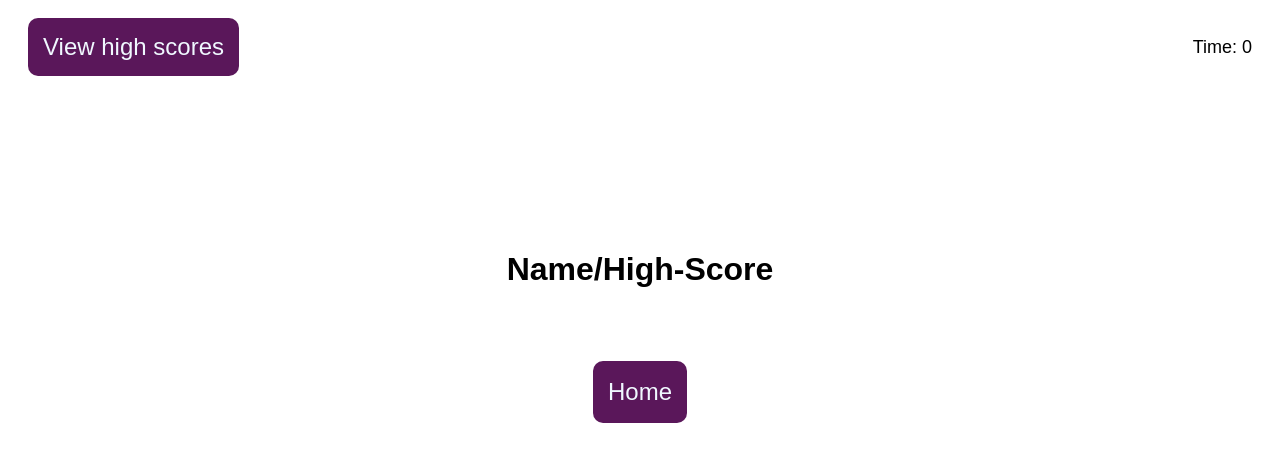
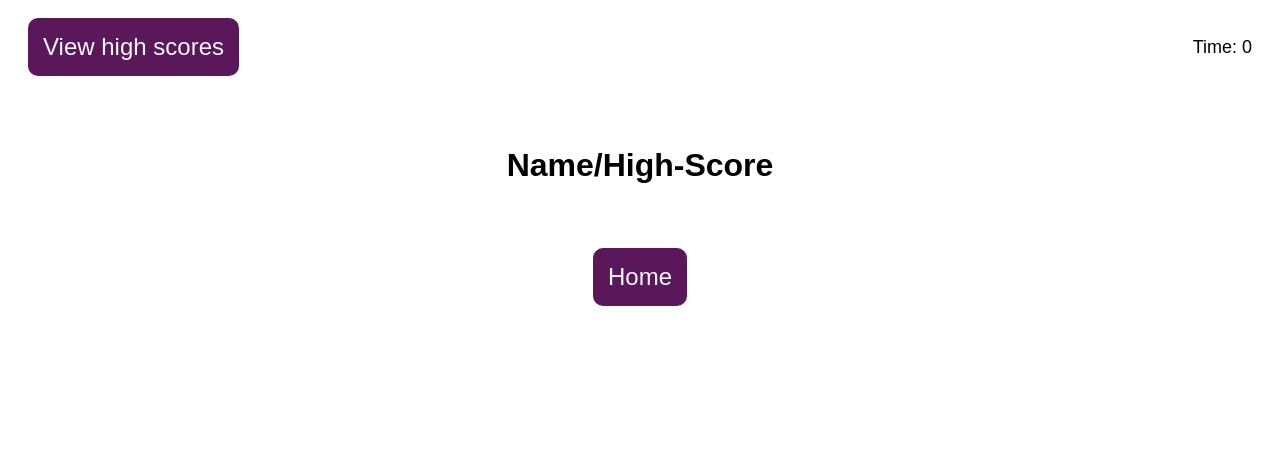
Before and after one commit to TaimurHasan/CodeQuiz, a plain HTML site: page index.html in a window 1280 px wide. Both pictures are taken after a click on the button "View high scores". Drawn offline with Linux system fonts and the light colour scheme.

Commit message:
refactored home button on high score list to fix trouble clicking bug

```diff
--- a/assets/css/style.css
+++ b/assets/css/style.css
@@ -56,7 +56,8 @@ header h1 {
 }
 
 .quiz-page {
-    height: 500px;
+    margin-top: 100px;
+    height: 100%;
     text-align: center;
     display: flex;
     justify-content: center;
@@ -121,6 +122,7 @@ header h1 {
 }
 
 .score-list {
+    margin-top: 40px;
     display: flex;
     justify-content: center;
     align-items: center;
@@ -142,7 +144,6 @@ header h1 {
     color: black;
 }
 
-.score-list p a {
+.score-list a {
     text-decoration: none;
-    color: aliceblue;
 }
--- a/assets/js/quiz.js
+++ b/assets/js/quiz.js
@@ -175,9 +175,10 @@ var displayScores = function () {
         scoreListEl.appendChild(scoreItemEl);
     }
 
-    var homeBtn = document.createElement("p");
-    homeBtn.className = "quiz-btn";
-    homeBtn.innerHTML = "<a href='./index.html'>Home</a>";
+    var homeBtn = document.createElement("a");
+    homeBtn.className = "quiz-btn home-btn";
+    homeBtn.setAttribute("href", "./index.html");
+    homeBtn.textContent = "Home"
 
 
 
```
